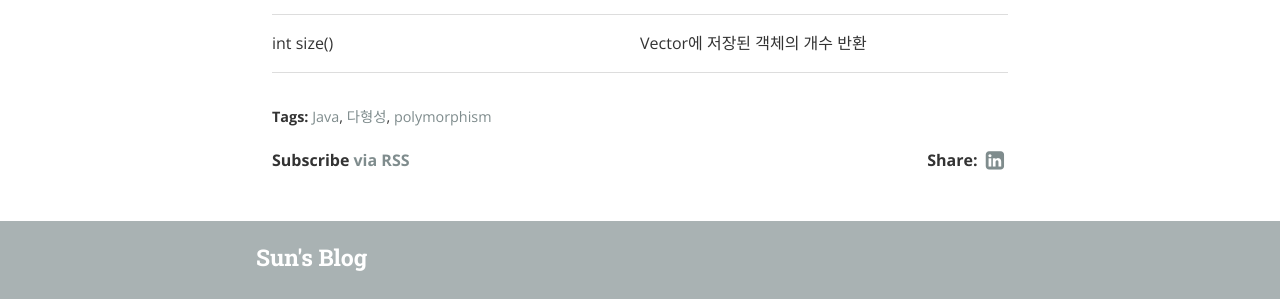
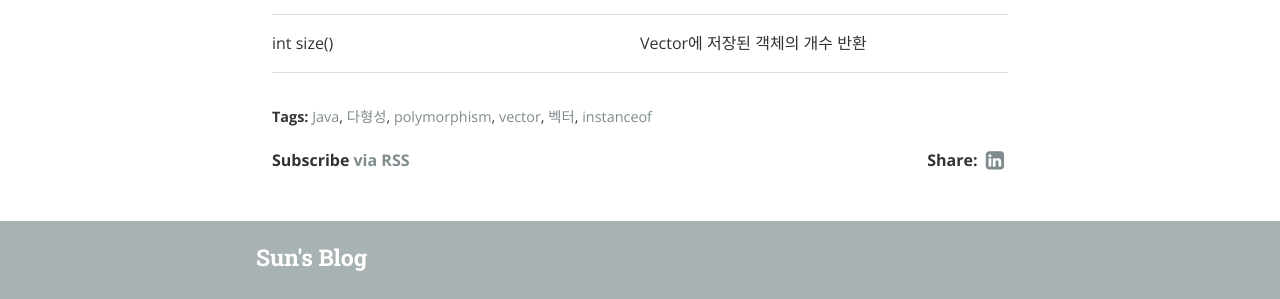
Before and after one commit to gptjs409/gptjs409.github.io, a Jekyll site: the page built from _posts/java/2019-08-23-polymorphism.md, in a window 1280 px wide and 900 px high, scrolled down 3663 px. Shown: the part 456-755 px from the top of the window. Built offline with Jekyll 4.4.1, drawn with Linux system fonts in a browser that asks for light colours; nearby versions of some CDN libraries.

Commit message:
Update 2019-08-23-polymorphism.md

```diff
--- a/_posts/java/2019-08-23-polymorphism.md
+++ b/_posts/java/2019-08-23-polymorphism.md
@@ -8,6 +8,9 @@ tags:
   - Java
   - 다형성
   - polymorphism
+  - vector
+  - 벡터
+  - instanceof
 ---
 
 ## 다형성(polymorphism) - 정의
```
